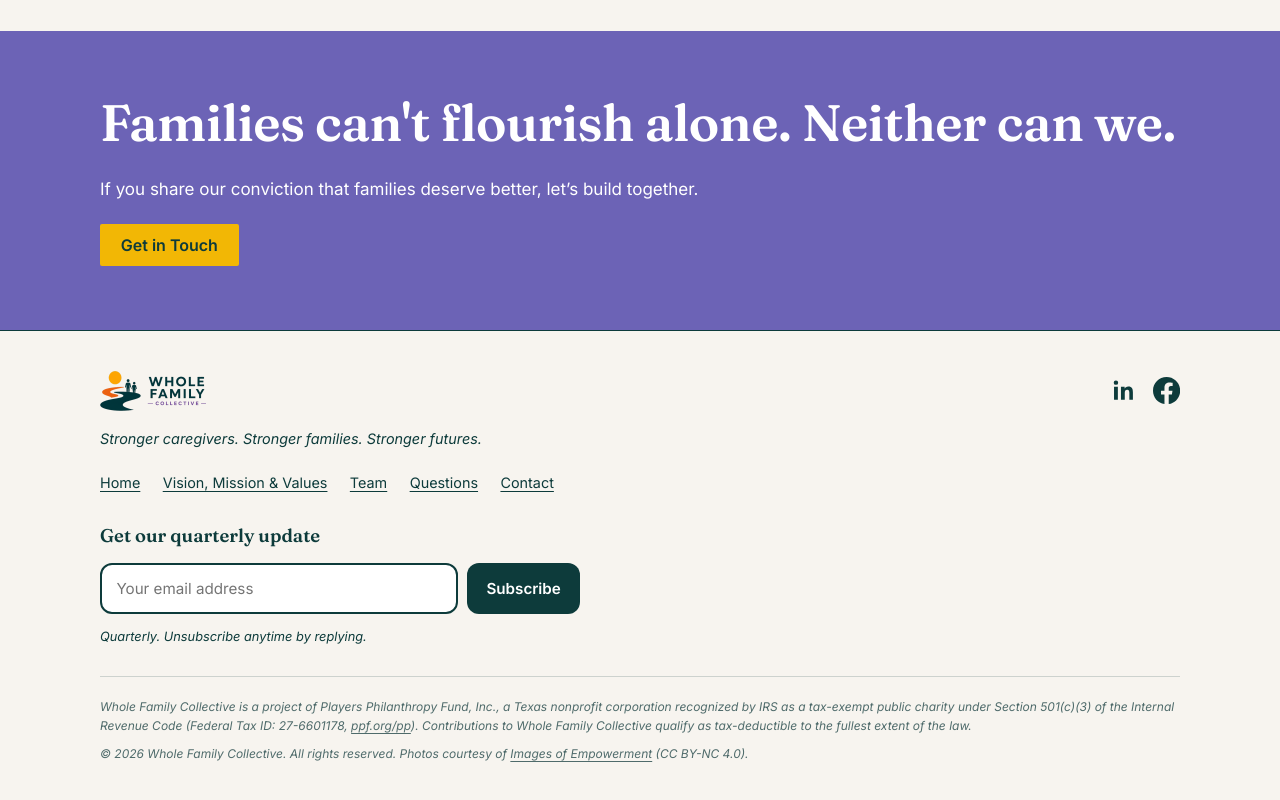
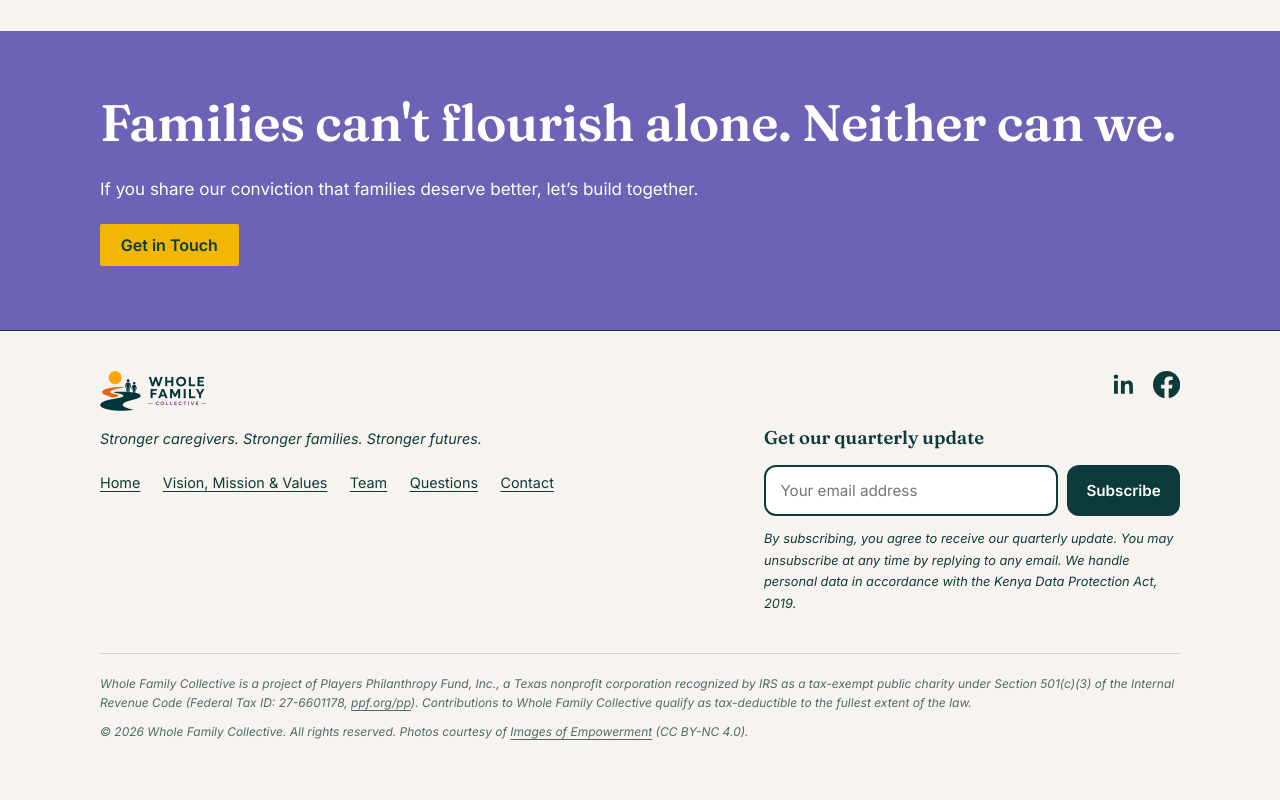
Before and after one commit to krystalerickson/wholefamilycollectivesite, a plain HTML site: page team/index.html in a window 1280 px wide. Shown: the part 1445-2245 px from the top of the page. Drawn offline with Linux system fonts and the light colour scheme.

Commit message:
Move newsletter signup to the right side of the footer
Social icons and the signup now sit in a right column beside the tagline and
page links, and the signup note uses the formal consent wording.

Co-Authored-By: Claude Sonnet 5.5 <noreply@anthropic.com>

```diff
--- a/css/brand.css
+++ b/css/brand.css
@@ -113,3 +113,9 @@ form.sub .btn{border-radius:12px;padding:.65rem 1.2rem;font-size:.95rem;white-sp
 .fine{border-top:1px solid rgba(13,59,59,.18);margin-top:1.75rem;padding-top:1.25rem;color:#4F6B6B}
 .fine p{font-size:.75rem;font-style:italic;line-height:1.6;margin:0 0 .6rem}
 .fine p:last-child{margin-bottom:0}.fine a{color:inherit}
+/* footer layout: links left, social + signup right */
+.ftop{display:grid;gap:2rem}
+.fl .logo{margin:0 0 1rem}.fl>p{margin:0 0 1.25rem}.fl ul{margin-bottom:0}
+.fr .soc{margin:0 0 1.5rem;justify-content:flex-end}
+.fr .subscribe{margin:0}.fr .subscribe .legal{max-width:none}
+@media(min-width:52rem){.ftop{grid-template-columns:1fr minmax(0,26rem);gap:3rem;align-items:start}}
--- a/team/index.html
+++ b/team/index.html
@@ -42,10 +42,14 @@
 </main>
 
 <footer><div class="w">
-<div class="fbar"><p class="logo"><img src="../images/logo-horizontal.png" alt="Whole Family Collective" width="106" height="40"></p>
-<ul class="soc"><li><a href="https://www.linkedin.com/company/wholefamilycollective/" target="_blank" rel="noopener" aria-label="Whole Family Collective on LinkedIn"><svg viewBox="0 0 24 24" aria-hidden="true" focusable="false"><path d="M6.94 8.5H3.56V20h3.38V8.5zM5.25 3a1.97 1.97 0 100 3.94 1.97 1.97 0 000-3.94zM20.44 20h-3.37v-5.6c0-1.34-.03-3.06-1.87-3.06-1.87 0-2.16 1.46-2.16 2.96V20H9.67V8.5h3.24v1.57h.05c.45-.85 1.56-1.75 3.2-1.75 3.42 0 4.05 2.25 4.05 5.18V20z"/></svg></a></li><li><a href="https://www.facebook.com/wholefamilycollective" target="_blank" rel="noopener" aria-label="Whole Family Collective on Facebook"><svg viewBox="0 0 24 24" aria-hidden="true" focusable="false"><path d="M24 12.073c0-6.627-5.373-12-12-12s-12 5.373-12 12c0 5.99 4.388 10.954 10.125 11.854v-8.385H7.078v-3.47h3.047V9.43c0-3.007 1.792-4.669 4.533-4.669 1.312 0 2.686.235 2.686.235v2.953H15.83c-1.491 0-1.956.925-1.956 1.874v2.25h3.328l-.532 3.47h-2.796v8.385C19.612 23.027 24 18.062 24 12.073z"/></svg></a></li></ul></div>
+<div class="ftop">
+<div class="fl">
+<p class="logo"><img src="../images/logo-horizontal.png" alt="Whole Family Collective" width="106" height="40"></p>
 <p><em>Stronger caregivers. Stronger families. Stronger futures.</em></p>
 <ul><li><a href="../">Home</a></li><li><a href="../vision/">Vision, Mission &amp; Values</a></li><li><a href="../team/">Team</a></li><li><a href="../questions/">Questions</a></li><li><a href="../contact/">Contact</a></li></ul>
+</div>
+<div class="fr">
+<ul class="soc"><li><a href="https://www.linkedin.com/company/wholefamilycollective/" target="_blank" rel="noopener" aria-label="Whole Family Collective on LinkedIn"><svg viewBox="0 0 24 24" aria-hidden="true" focusable="false"><path d="M6.94 8.5H3.56V20h3.38V8.5zM5.25 3a1.97 1.97 0 100 3.94 1.97 1.97 0 000-3.94zM20.44 20h-3.37v-5.6c0-1.34-.03-3.06-1.87-3.06-1.87 0-2.16 1.46-2.16 2.96V20H9.67V8.5h3.24v1.57h.05c.45-.85 1.56-1.75 3.2-1.75 3.42 0 4.05 2.25 4.05 5.18V20z"/></svg></a></li><li><a href="https://www.facebook.com/wholefamilycollective" target="_blank" rel="noopener" aria-label="Whole Family Collective on Facebook"><svg viewBox="0 0 24 24" aria-hidden="true" focusable="false"><path d="M24 12.073c0-6.627-5.373-12-12-12s-12 5.373-12 12c0 5.99 4.388 10.954 10.125 11.854v-8.385H7.078v-3.47h3.047V9.43c0-3.007 1.792-4.669 4.533-4.669 1.312 0 2.686.235 2.686.235v2.953H15.83c-1.491 0-1.956.925-1.956 1.874v2.25h3.328l-.532 3.47h-2.796v8.385C19.612 23.027 24 18.062 24 12.073z"/></svg></a></li></ul>
 <div class="subscribe" id="subscribe">
 <div id="sbf"><p class="sub-h">Get our quarterly update</p>
 <form class="sub" action="https://formspree.io/f/mnpaedqv" method="POST">
@@ -55,10 +59,11 @@
 <label class="sr" for="sub-email">Email address</label>
 <input id="sub-email" name="email" type="email" required autocomplete="email" placeholder="Your email address">
 <button class="btn" type="submit">Subscribe</button></form>
-<p class="legal">Quarterly. Unsubscribe anytime by replying.</p></div>
+<p class="legal">By subscribing, you agree to receive our quarterly update. You may unsubscribe at any time by replying to any email. We handle personal data in accordance with the Kenya Data Protection Act, 2019.</p></div>
 <p class="sub-h" id="sbt" hidden>Thank you for subscribing. We’ll be in touch with our next update.</p>
 </div>
-
+</div>
+</div>
 <div class="fine">
 <p>Whole Family Collective is a project of Players Philanthropy Fund, Inc., a Texas nonprofit corporation recognized by IRS as a tax-exempt public charity under Section 501(c)(3) of the Internal Revenue Code (Federal Tax ID: 27-6601178, <a href="https://www.ppf.org/pp">ppf.org/pp</a>). Contributions to Whole Family Collective qualify as tax-deductible to the fullest extent of the law.</p>
 <p>© 2026 Whole Family Collective. All rights reserved. Photos courtesy of <a href="https://imagesofempowerment.org">Images of Empowerment</a> (CC BY-NC 4.0).</p>
```
Also changed, not shown: caregiver/index.html (+9 -4 lines), contact/index.html (+9 -4 lines), index.html (+9 -4 lines), learning/index.html (+9 -4 lines), questions/index.html (+9 -4 lines), vision/index.html (+9 -4 lines).
